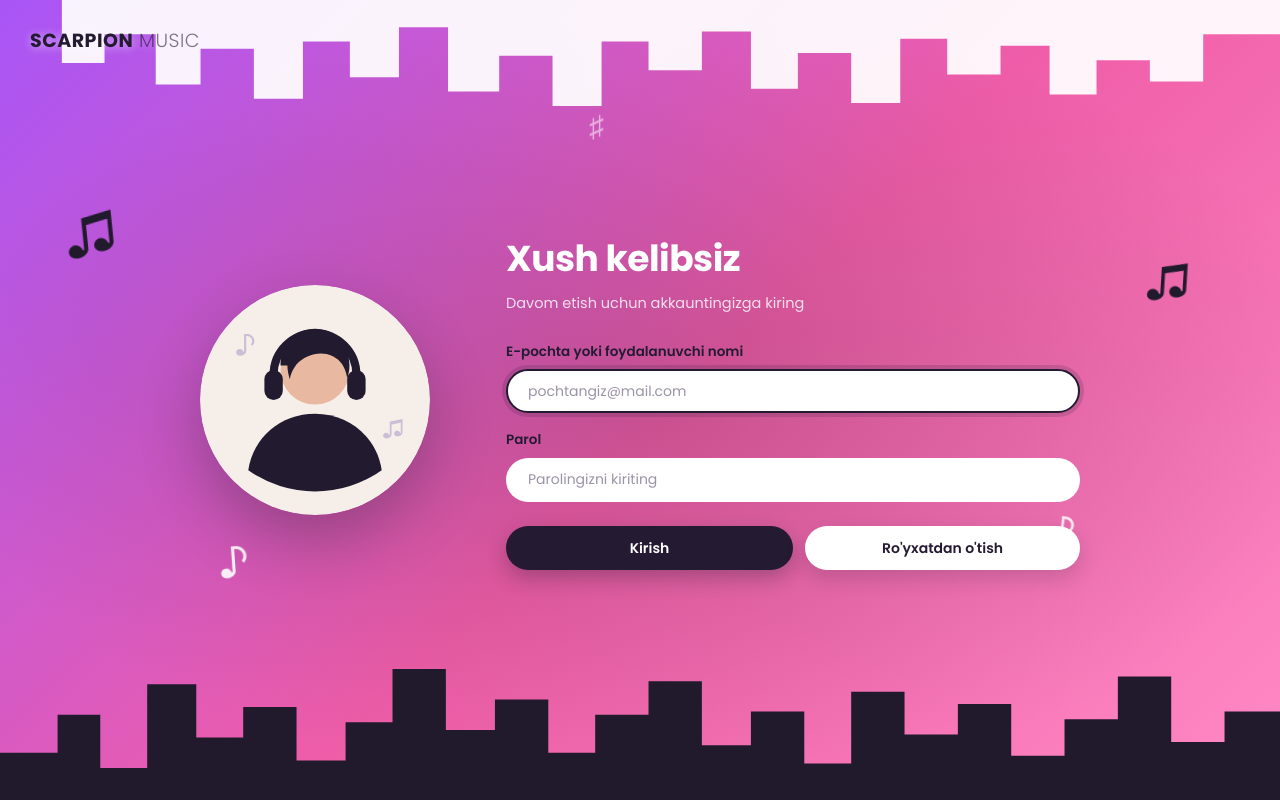
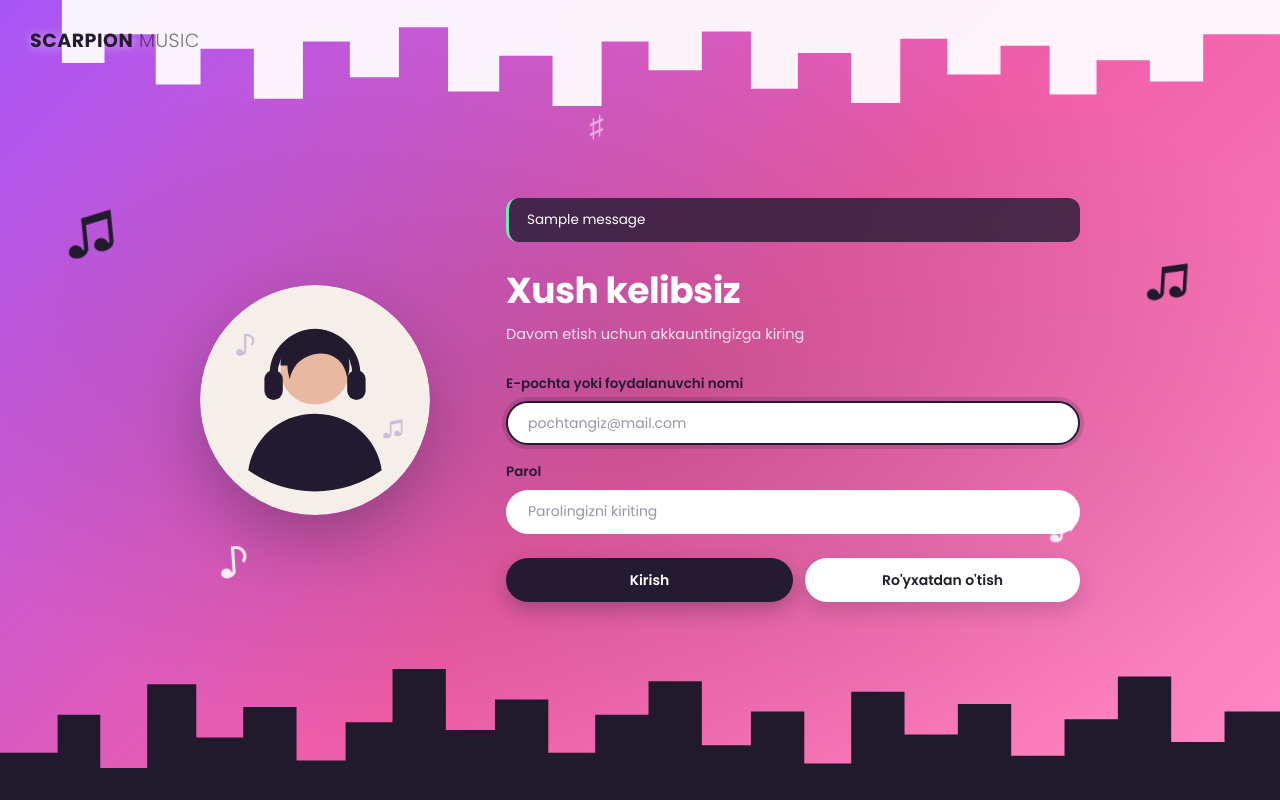
Before and after one commit to shamsiyevshamsiddin19/SCARPION-MUSIC, a Django app: page /kirish/ in a window 1280 px wide. Run offline with Django 5.2, Linux system fonts and the light colour scheme; tables that the repository leaves empty hold one stand-in row (values such as "Sample post"); one stand-in notice (Sample message) is shown.

Commit message:
fix(auth): kirish va chiqishda ortiqcha xabarlar olib tashlandi
Chiqqanda 'Tizimdan chiqdingiz', kirganda 'Xush kelibsiz' xabarlari
chiqardi. Kirish sahifasi xabarlarni chizmagani uchun ular sessiyada
qolib ketib, keyingi sahifada ikkitasi birga ko'rinardi.

Xabarlarning o'zi olib tashlandi. Kirish sahifasiga xabar joyi
baribir qo'shildi — kelajakda biror xabar qolib ketmasligi uchun.

CRUD xabarlari ('Albom qo'shildi' kabi) joyida qoldi.

```diff
--- a/music/templates/music/auth_base.html
+++ b/music/templates/music/auth_base.html
@@ -89,6 +89,21 @@ Tuzilishi (orqadan oldinga):
 
     {# ---- O'ngdagi forma ---- #}
     <div class="auth__panel">
+
+      {% comment %}
+        Xabarlar SHU YERDA ham chizilishi shart.
+        Busiz "Tizimdan chiqdingiz" kabi xabar hech kim ko'rmagan
+        holda sessiyada qolib ketadi va keyingi sahifada, butunlay
+        boshqa xabar bilan birga chiqib qoladi.
+      {% endcomment %}
+      {% if messages %}
+        <div class="auth__messages">
+          {% for message in messages %}
+            <div class="auth__message auth__message--{{ message.tags }}">{{ message }}</div>
+          {% endfor %}
+        </div>
+      {% endif %}
+
       {% block auth_content %}{% endblock %}
     </div>
 
--- a/music/views.py
+++ b/music/views.py
@@ -554,7 +554,6 @@ def logout_view(request):
     """
     if request.method == 'POST':
         logout(request)
-        messages.success(request, 'Tizimdan chiqdingiz.')
     return redirect('music:album_list')
 
 
@@ -582,7 +581,6 @@ class SignupView(CreateView):
         # qaysi biri bilan kirganini o'zi tanlay olmaydi.
         login(self.request, self.object,
               backend='django.contrib.auth.backends.ModelBackend')
-        messages.success(self.request, f'Xush kelibsiz, {self.object.username}!')
         return javob
 
 
@@ -697,7 +695,6 @@ def google_login(request):
 
     login(request, foydalanuvchi,
           backend='django.contrib.auth.backends.ModelBackend')
-    messages.success(request, f'Xush kelibsiz, {foydalanuvchi.username}!')
     return JsonResponse({'ok': True, 'keyingi': str(reverse_lazy('music:album_list'))})
 
 
--- a/static/css/style.css
+++ b/static/css/style.css
@@ -1768,6 +1768,21 @@ body.has-player { padding-bottom: 76px; }
   color: rgba(255, 255, 255, .82);
 }
 
+/* ---- Kirish sahifasidagi xabarlar ---- */
+.auth__messages { margin-bottom: 20px; }
+.auth__message {
+  padding: 11px 18px;
+  margin-bottom: 8px;
+  border-radius: 12px;
+  background: rgba(36, 27, 51, .8);
+  border-left: 3px solid rgba(255, 255, 255, .5);
+  color: #fff;
+  font-size: 13.5px;
+}
+.auth__message--success { border-left-color: #6ee7b7; }
+.auth__message--error   { border-left-color: #ff8095; }
+.auth__message--info    { border-left-color: #ffc4e2; }
+
 /* ---- Maydonlar ---- */
 .auth__field { margin-bottom: 16px; }
 .auth__field label {
```
